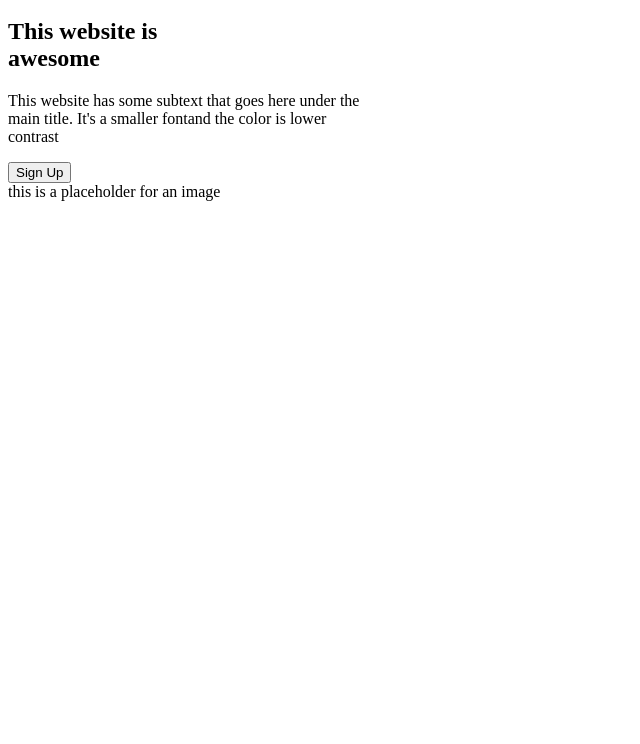
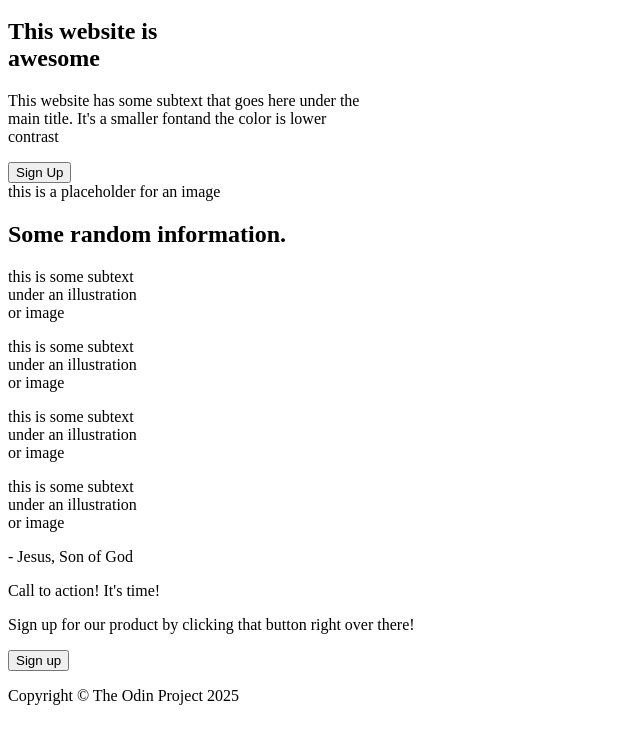
Before and after one commit to OlujimiA/odin-landing-page, a plain HTML site: page index.html in a window 1280 px wide. Shown: the part 46-790 px from the top of the page, without its empty margins (0-640 px from the left). Drawn offline with Linux system fonts and the light colour scheme.

Commit message:
Add remaining sections

```diff
--- a/index.html
+++ b/index.html
@@ -24,5 +24,44 @@
             <div>this is a placeholder for an image</div>
         </section>
     </main>
+    <section class="second">
+        <h1>Some random information.</h1>
+        <div class="card-container">
+            <div class="card">
+                <div class="card-image"></div>
+                <p>this is some subtext<br>under an illustration<br>or image</p>
+            </div>
+            <div class="card">
+                <div class="card-image"></div>
+                <p>this is some subtext<br>under an illustration<br>or image</p>
+            </div>
+            <div class="card">
+                <div class="card-image"></div>
+                <p>this is some subtext<br>under an illustration<br>or image</p>
+            </div>
+            <div class="card">
+                <div class="card-image"></div>
+                <p>this is some subtext<br>under an illustration<br>or image</p>
+            </div>
+        </div>
+    </section>
+    <section class="quote">
+        <div class="quote">
+            <p class="message"></p>
+            <p class="author">- Jesus, Son of God</p>
+        </div>
+    </section>
+    <section class="sign-up">
+        <div class="cta">
+            <div class="cta-text">
+                <p class="cta-heading">Call to action! It's time!</p>
+                <p>Sign up for our product by clicking that button right over there!</p>
+            </div>
+            <button>Sign up</button>
+        </div>
+    </section>
+    <footer>
+        <p>Copyright &copy; The Odin Project 2025</p>
+    </footer>
 </body>
 </html>
```
